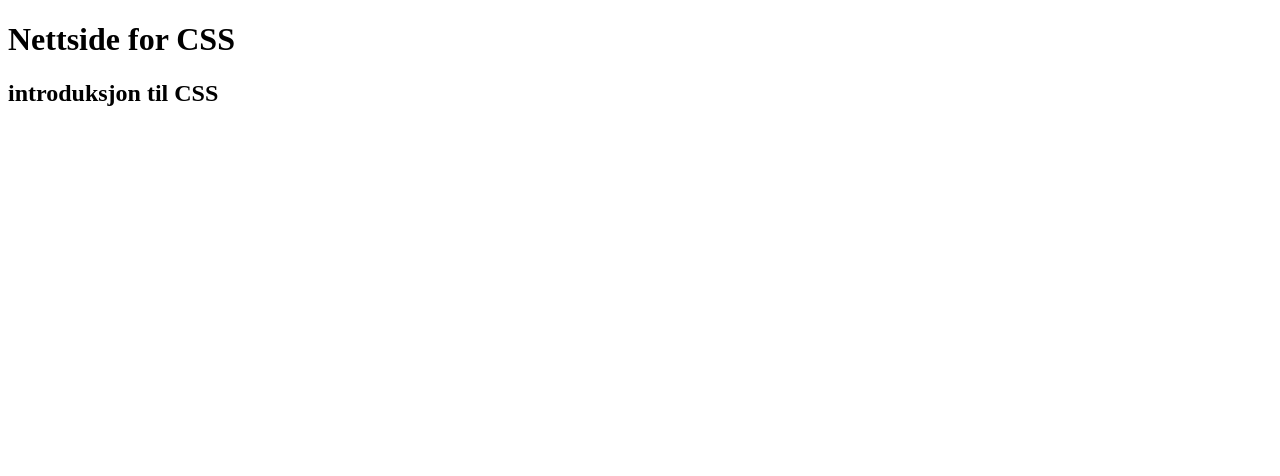
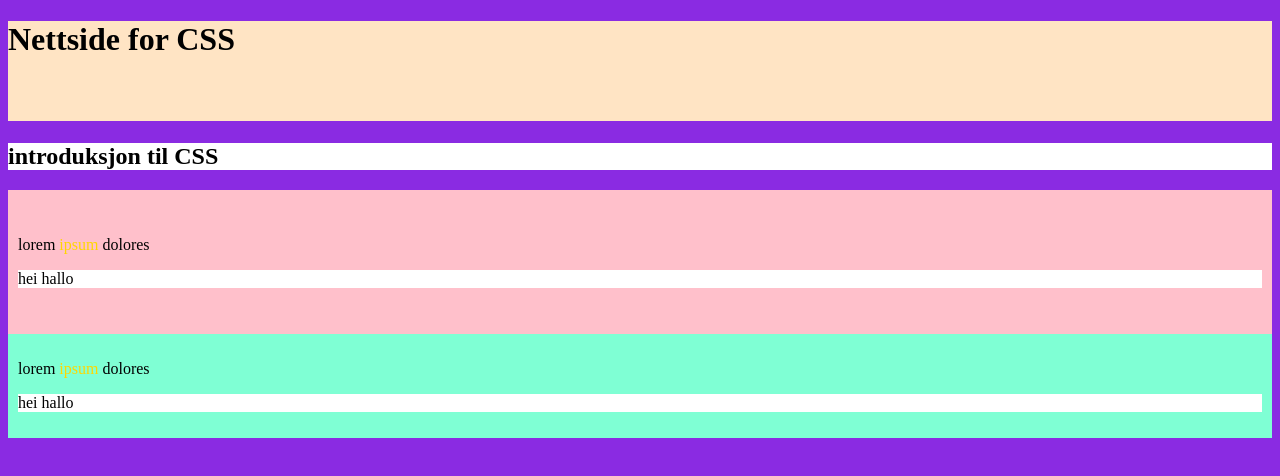
Before and after one commit to MissKluck/kodeloftet-css, a website: page index.html in a window 1280 px wide. Drawn offline with Linux system fonts and the light colour scheme.

Commit message:
updated css

```diff
--- a/index.html
+++ b/index.html
@@ -4,9 +4,21 @@
   <meta charset="UTF-8">
   <meta name="viewport" content="width=device-width, initial-scale=1.0">
   <title>Intro til CSS</title>
+  <link rel="stylesheet" href="styles.css">
 </head>
 <body>
   <h1>Nettside for CSS</h1>
-  <h2>introduksjon til CSS</h2>
+  <h2 class="background-color-white">introduksjon til CSS</h2>
+
+  <section id="welcome-section">
+    <p>lorem <span>ipsum</span> dolores</p>
+    <p class="background-color-white">hei hallo</p>
+  </section>
+
+  <section id="main-part-section">
+    <p>lorem <span>ipsum</span> dolores</p>
+    <p class="background-color-white">hei hallo</p>
+  </section>
+
 </body>
 </html>
--- a/styles.css
+++ b/styles.css
@@ -1,46 +1,34 @@
-* {
-  box-sizing: border-box;
+body {
+  background-color: blueviolet;
 }
 
-body {
-  margin: 0;
-  font-family: system-ui, sans-serif;
-  color: black;
+h1 {
+  background-color: bisque;
+  height: 100px;
+}
+
+h2 {
+  background-color: aqua;
+}
+
+span {
+  color: gold;
+
+}
+
+.background-color-white {
   background-color: white;
 }
 
-nav {
-  display: flex;
-  flex-wrap: wrap;
-  align-items: center;
-  justify-content: center;
-  padding: 0.5rem;
-  gap: 0.5rem;
-  border-bottom: solid 1px #aaa;
-  background-color: #eee;
+#welcome-section {
+  background-color: pink;
+  padding-top: 30px;
+  padding-bottom: 30px;
+  padding-left: 10px;
+  padding-right: 10px;
 }
 
-nav a {
-  display: inline-block;
-  min-width: 9rem;
-  padding: 0.5rem;
-  border-radius: 0.2rem;
-  border: solid 1px #aaa;
-  text-align: center;
-  text-decoration: none;
-  color: #555;
+#main-part-section {
+  background-color: aquamarine;
+  padding: 10px;
 }
-
-nav a[aria-current='page'] {
-  color: #000;
-  background-color: #d4d4d4;
-}
-
-main {
-  padding: 1rem;
-}
-
-h1 {
-  font-weight: bold;
-  font-size: 1.5rem;
-}
```
